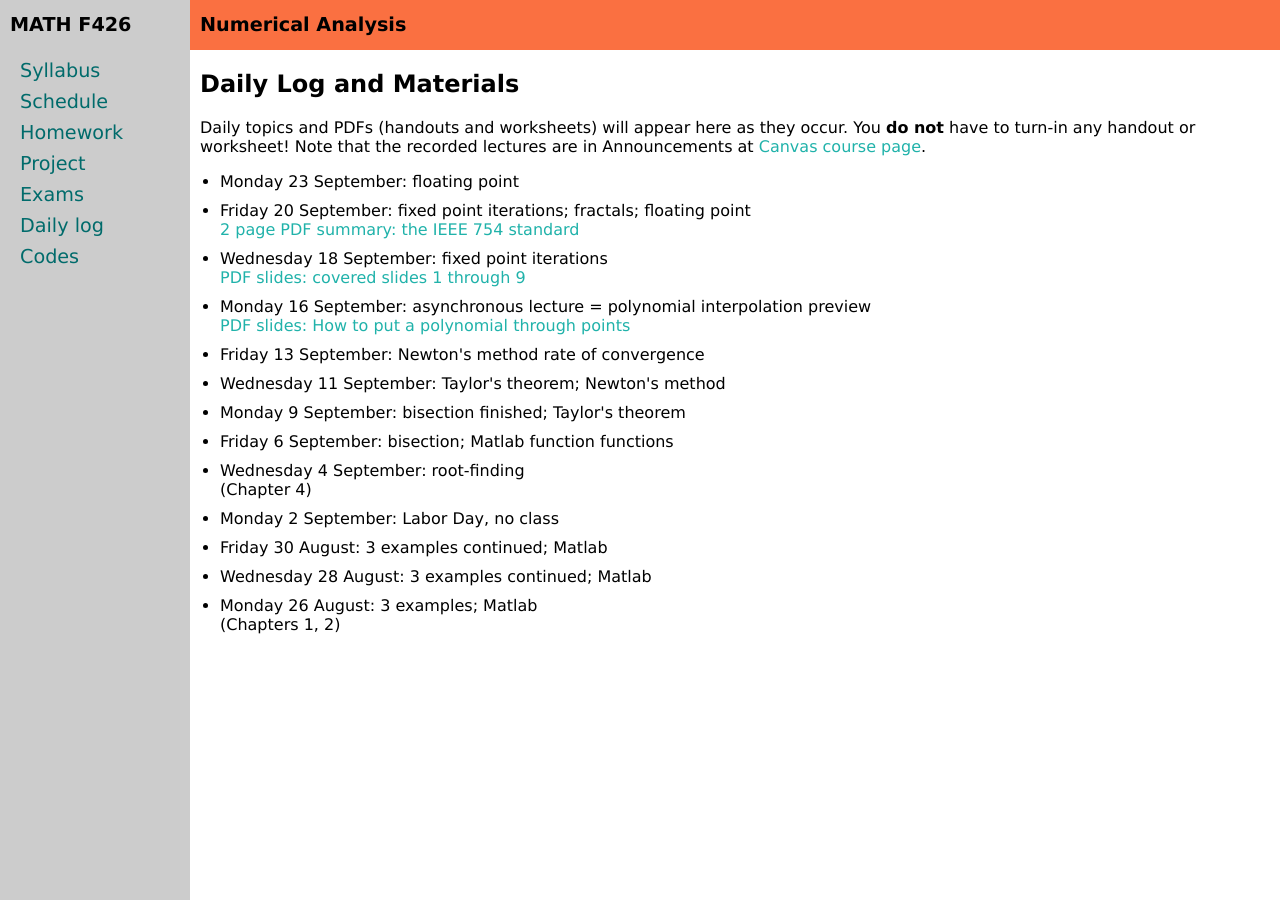
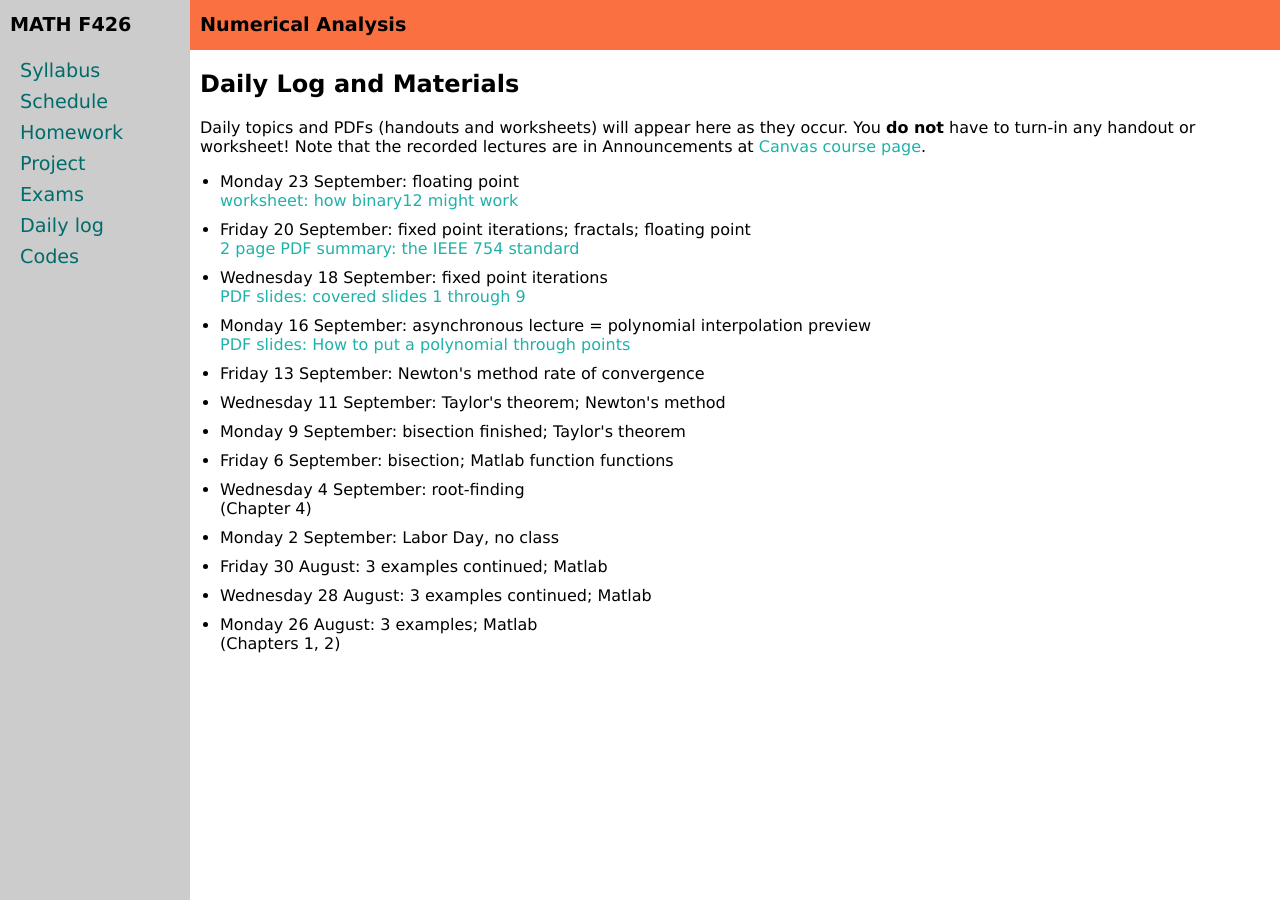
Before and after one commit to bueler/numerical, a Jekyll site: the page built from daily.md, in a window 1280 px wide. Built offline with Jekyll 4.4.1, drawn with Linux system fonts in a browser that asks for light colours.

Commit message:
post another worksheet

```diff
--- a/_data/daily.yml
+++ b/_data/daily.yml
@@ -3,6 +3,8 @@ home: assets/handouts
 daily:
 - name: Monday 23 September
   description: floating point
+  otherurl: https://bueler.github.io/numerical/assets/worksheets/F24/binary12.pdf
+  otherurlname: "worksheet: how binary12 might work"
 - name: Friday 20 September
   description: fixed point iterations; fractals; floating point
   otherurl: https://bueler.github.io/numerical/assets/worksheets/F24/ieeefloat.pdf
```
Also changed, not shown: 2 other files.
